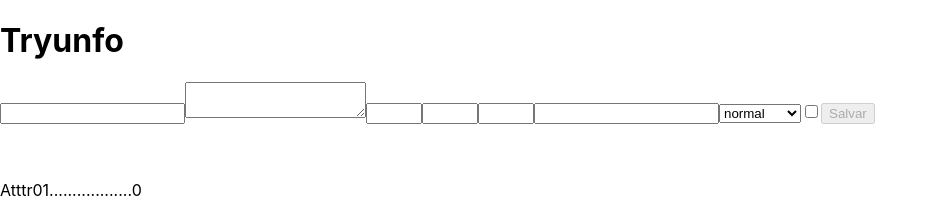
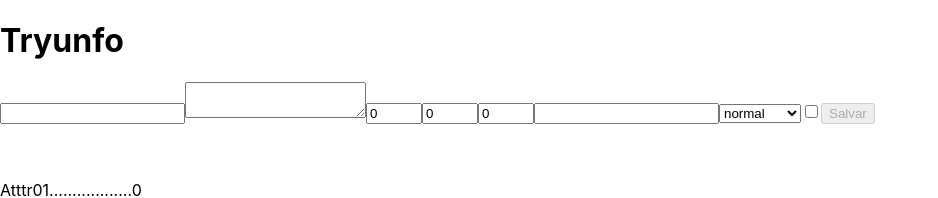
Before and after one commit to renansouza95/tryunfo, a React (Create React App) app: page / in a window 1280 px wide. Shown: the top 198 px of the page, without its empty margins (0-938 px from the left). Built offline with nearby package versions, Linux system fonts and the light colour scheme.

Commit message:
Requisito 6 - Botao Salvar

```diff
--- a/src/App.js
+++ b/src/App.js
@@ -16,6 +16,7 @@ class App extends React.Component {
       cardTrunfo: false,
       hasTrunfo: false,
       isSaveButtonDisabled: true,
+      cartas: {},
     };
     this.onInputChange = this.onInputChange.bind(this);
   }
@@ -39,13 +40,18 @@ class App extends React.Component {
     });
   }
 
-  // onSaveButtonClick(event) {
-  //   event.preventDefault();
-  // }
-
   onSaveButtonClick = (event) => {
     event.preventDefault();
-    console.log('passei no onbutton click');
+    this.setState({
+      cardName: '',
+      cardDescription: '',
+      cardAttr1: '0',
+      cardAttr2: '0',
+      cardAttr3: '0',
+      cardImage: '',
+      cardRare: 'normal',
+      cardTrunfo: false,
+    });
   }
 
   render() {
@@ -64,6 +70,15 @@ class App extends React.Component {
       <div>
         <h1>Tryunfo</h1>
         <Form
+          cardName={ cardName }
+          cardDescription={ cardDescription }
+          cardAttr1={ cardAttr1 }
+          cardAttr2={ cardAttr2 }
+          cardAttr3={ cardAttr3 }
+          cardImage={ cardImage }
+          cardRare={ cardRare }
+          cardTrunfo={ cardTrunfo }
+          hasTrunfo={ hasTrunfo }
           isSaveButtonDisabled={ isSaveButtonDisabled }
           onInputChange={ this.onInputChange }
           onSaveButtonClick={ this.onSaveButtonClick }
```
